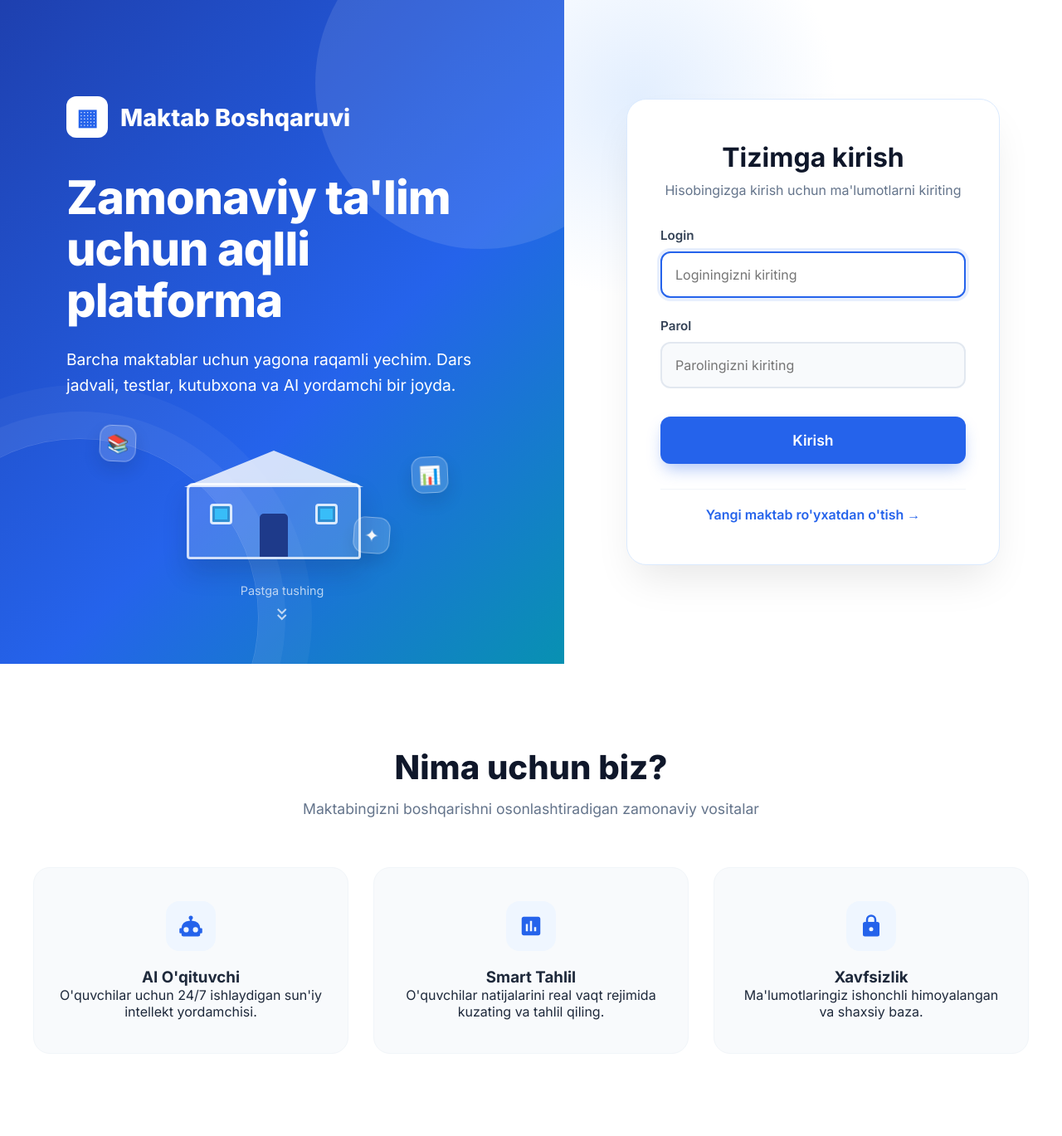
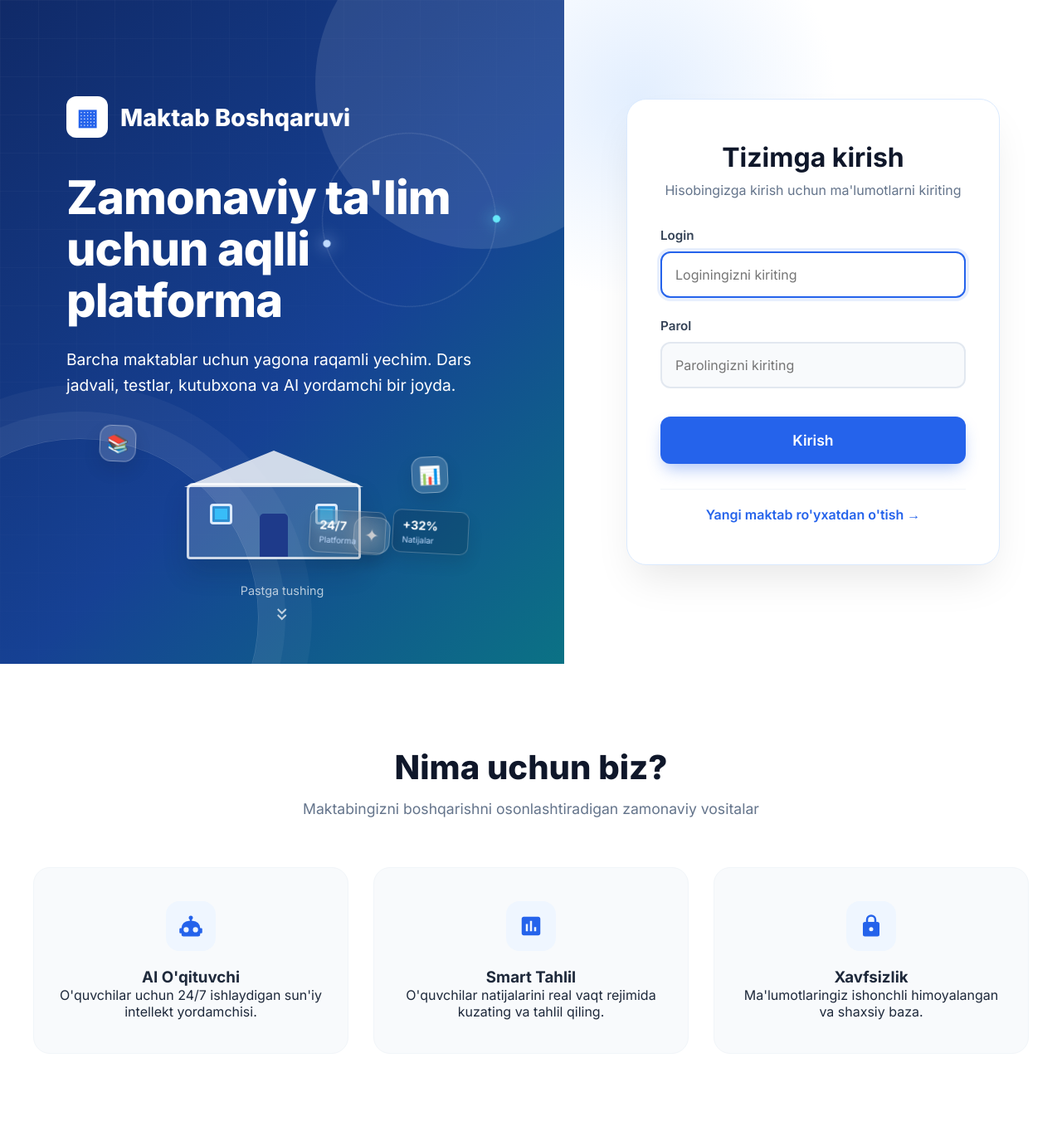
Before and after one commit to inatillayevsuhrob6-prog/maktab-portal, a Flask app: page / in a window 1280 px wide. Shown: the top 1369 px of the page at 83% size. Run offline with Flask 3, Linux system fonts and the light colour scheme; some libraries are stand-ins or nearby versions.

Commit message:
Refine professional login background

```diff
--- a/templates/login.html
+++ b/templates/login.html
@@ -21,7 +21,7 @@
         /* CHAP TOMON - KO'K FON */
         .left-side {
             flex: 1;
-            background: linear-gradient(135deg, #1e40af 0%, #2563eb 58%, #0891b2 100%);
+            background: linear-gradient(135deg, #102a68 0%, #164194 56%, #0b7285 100%);
             display: flex;
             flex-direction: column;
             justify-content: center;
@@ -36,6 +36,10 @@
             background: rgba(255,255,255,0.1); border-radius: 50%;
         }
         .left-side::after { content: ''; position: absolute; left: -120px; bottom: -160px; width: 430px; height: 430px; border: 1px solid rgba(255,255,255,.16); border-radius: 50%; box-shadow: 0 0 0 32px rgba(255,255,255,.05), 0 0 0 64px rgba(255,255,255,.04); }
+        .business-grid { position: absolute; inset: 0; opacity: .16; background-image: linear-gradient(rgba(255,255,255,.22) 1px, transparent 1px), linear-gradient(90deg, rgba(255,255,255,.22) 1px, transparent 1px); background-size: 46px 46px; mask-image: linear-gradient(135deg, rgba(0,0,0,.9), transparent 72%); }
+        .business-orbit { position: absolute; right: 12%; top: 20%; width: 210px; height: 210px; border: 1px solid rgba(255,255,255,.16); border-radius: 50%; animation: orbitSpin 18s linear infinite; }
+        .business-orbit::before, .business-orbit::after { content: ''; position: absolute; width: 9px; height: 9px; border-radius: 50%; background: #67e8f9; box-shadow: 0 0 18px #67e8f9; }
+        .business-orbit::before { top: 22px; left: 28px; }.business-orbit::after { right: 12px; bottom: 45px; background: #bfdbfe; box-shadow: 0 0 18px #bfdbfe; }
 
         .brand-logo {
             font-size: 1.8rem; font-weight: 800; margin-bottom: 42px;
@@ -66,6 +70,9 @@
         .school-window.left { left: 25px; }.school-window.right { right: 25px; }
         .scene-icon { position: absolute; display: grid; place-items: center; width: 44px; height: 44px; border: 1px solid rgba(255,255,255,.35); border-radius: 14px; background: rgba(255,255,255,.16); font-size: 1.35rem; box-shadow: 0 10px 20px rgba(15,23,42,.12); }
         .scene-icon.book { top: 8px; left: 8%; animation: floatOne 4s ease-in-out infinite; }.scene-icon.chart { top: 28px; right: 8%; animation: floatTwo 4.5s .5s ease-in-out infinite; }.scene-icon.star { bottom: 5px; right: 22%; animation: floatOne 3.8s .9s ease-in-out infinite; }
+        .business-metrics { position: absolute; right: 3%; bottom: 18px; z-index: 3; display: flex; gap: 8px; }
+        .metric-chip { min-width: 92px; padding: 9px 11px; border: 1px solid rgba(255,255,255,.24); border-radius: 10px; color: #dbeafe; background: rgba(15,23,42,.18); backdrop-filter: blur(10px); box-shadow: 0 10px 18px rgba(15,23,42,.12); animation: floatTwo 5s 1s ease-in-out infinite; }
+        .metric-chip strong, .metric-chip span { display: block; }.metric-chip strong { color: #fff; font-size: .9rem; }.metric-chip span { margin-top: 3px; color: #bfdbfe; font-size: .62rem; }
 
         .scroll-indicator {
             position: absolute; bottom: 40px; left: 50%; transform: translateX(-50%);
@@ -163,6 +170,7 @@
         @keyframes cardReveal { from { opacity: 0; transform: translateY(18px) scale(.98); } to { opacity: 1; transform: translateY(0) scale(1); } }
         @keyframes floatOne { 0%, 100% { transform: translateY(0) rotate(-4deg); } 50% { transform: translateY(-12px) rotate(4deg); } }
         @keyframes floatTwo { 0%, 100% { transform: translateY(0) rotate(4deg); } 50% { transform: translateY(10px) rotate(-4deg); } }
+        @keyframes orbitSpin { to { transform: rotate(360deg); } }
 
         @media (max-width: 1024px) {
             .main-container { flex-direction: column; }
@@ -170,6 +178,7 @@
             .hero-text h1 { font-size: 2.5rem; }
             .right-side { padding: 40px 20px; }
             .school-scene { margin: 24px auto 0; }
+            .business-orbit { right: 5%; top: 12%; }
         }
         @media (prefers-reduced-motion: reduce) { *, *::before, *::after { animation-duration: .01ms !important; animation-iteration-count: 1 !important; scroll-behavior: auto !important; } }
     </style>
@@ -180,6 +189,8 @@
     <div class="main-container">
         <!-- CHAP TOMON -->
         <div class="left-side">
+            <div class="business-grid" aria-hidden="true"></div>
+            <div class="business-orbit" aria-hidden="true"></div>
             <div class="brand-logo">
                 <div class="brand-icon" aria-hidden="true"></div>
                 Maktab Boshqaruvi
@@ -196,6 +207,10 @@
                     <span class="school-window left"></span>
                     <span class="school-window right"></span>
                     <span class="school-door"></span>
+                </div>
+                <div class="business-metrics">
+                    <div class="metric-chip"><strong>24/7</strong><span>Platforma</span></div>
+                    <div class="metric-chip"><strong>+32%</strong><span>Natijalar</span></div>
                 </div>
             </div>
             <div class="scroll-indicator" onclick="document.getElementById('features').scrollIntoView()">
```
